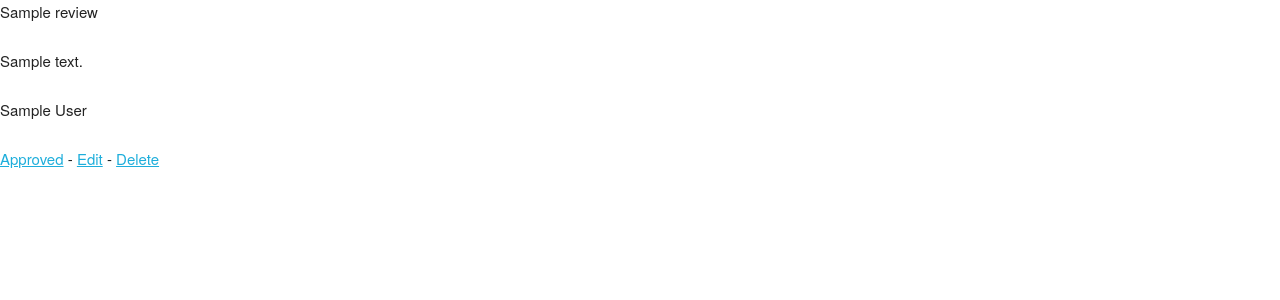
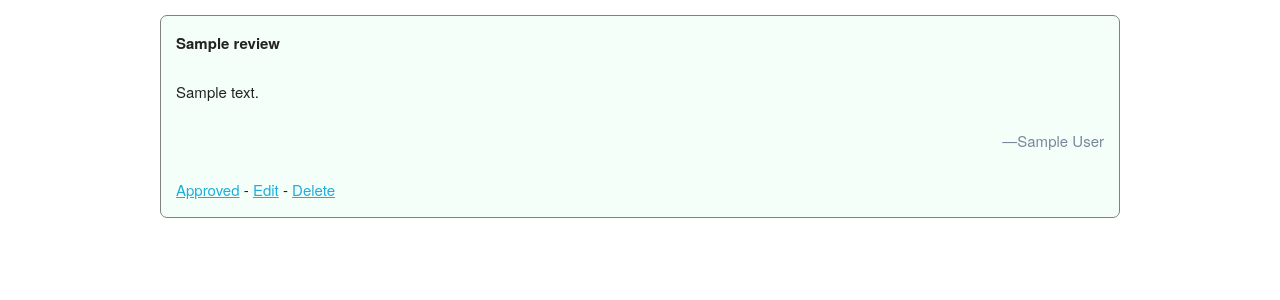
Before and after one commit to tortxof/ctrends-reviews-www, a Flask app: page / in a window 1280 px wide. Shown: the top 300 px of the page. Run offline with Flask 2, Linux system fonts and the light colour scheme; the visitor is signed in with stand-in values (Sample User, id 1); tables that the repository leaves empty hold one stand-in row (values such as "Sample post").

Commit message:
Added styles. Fixed some html.

```diff
--- a/static/css/admin.css
+++ b/static/css/admin.css
@@ -0,0 +1,28 @@
+.approved {
+  background-color: mintcream;
+}
+
+.not-approved {
+  background-color: mistyrose;
+}
+
+.review {
+  box-sizing: border-box;
+  border: 1px solid gray;
+  margin: 1em 0;
+  padding: 1em;
+  border-radius: 7px;
+}
+
+p.title {
+  font-weight: bold;
+}
+
+p.author {
+  text-align: right;
+  color: lightslategray;
+}
+
+p.author::before {
+  content: "\2014";
+}
--- a/templates/admin_import.html
+++ b/templates/admin_import.html
@@ -2,7 +2,7 @@
 {% block content %}
 <form action="/import" method="post">
   <label for="json_data">JSON data:</label>
-  <textarea name="json_data" id="json_data"></textarea>
+  <textarea name="json_data" id="json_data" class="u-full-width" autofocus></textarea>
   <button type="submit">Import</button>
 </form>
 {% endblock %}
--- a/templates/admin_layout.html
+++ b/templates/admin_layout.html
@@ -8,6 +8,7 @@
   <link rel="stylesheet" href="/static/css/admin.css">
 </head>
 <body>
+  <div class="container">
     {% with messages = get_flashed_messages() %}
       {% if messages %}
         <ul class="flash">
@@ -18,5 +19,6 @@
       {% endif %}
     {% endwith %}
     {% block content %}{% endblock %}
+  </div>
 </body>
 </html>
--- a/templates/admin_login.html
+++ b/templates/admin_login.html
@@ -2,7 +2,7 @@
 {% block content %}
 <form action="/login" method="post">
   <label for="username">Username:</label>
-  <input type="text" name="username" id="username">
+  <input type="text" name="username" id="username" autofocus>
   <label for="password">Password:</label>
   <input type="password" name="password" id="password">
   <button type="submit">Log In</button>
--- a/templates/admin_reviews.html
+++ b/templates/admin_reviews.html
@@ -1,7 +1,7 @@
 {% extends 'admin_layout.html' %}
 {% block content %}
 {% for review in reviews %}
-<div class="review">
+<div class="review {% if review.approved %}approved{% else %}not-approved{% endif %}">
   <p class="title">{{ review.title }}</p>
   <p class="text">{{ review.text }}</p>
   <p class="author">{{ review.author }}</p>
--- a/templates/admin_setup.html
+++ b/templates/admin_setup.html
@@ -2,7 +2,7 @@
 {% block content %}
 <form action="/setup" method="post">
   <label for="appuser">Username:</label>
-  <input type="text" name="appuser" id="appuser">
+  <input type="text" name="appuser" id="appuser" autofocus>
   <label for="password">Password:</label>
   <input type="password" name="password" id="password">
   <button type="submit">Create User</button>
```
Lines whose indentation alone changed are shown as unchanged.
